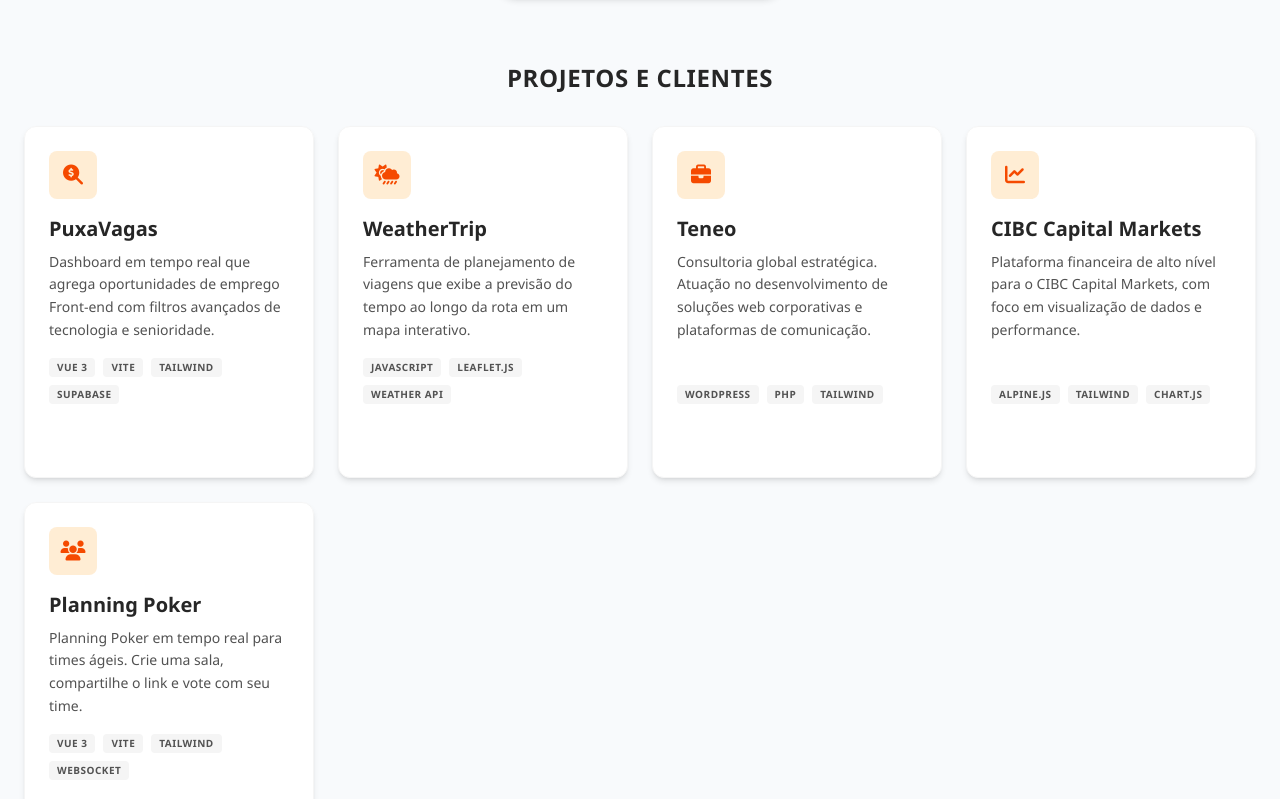
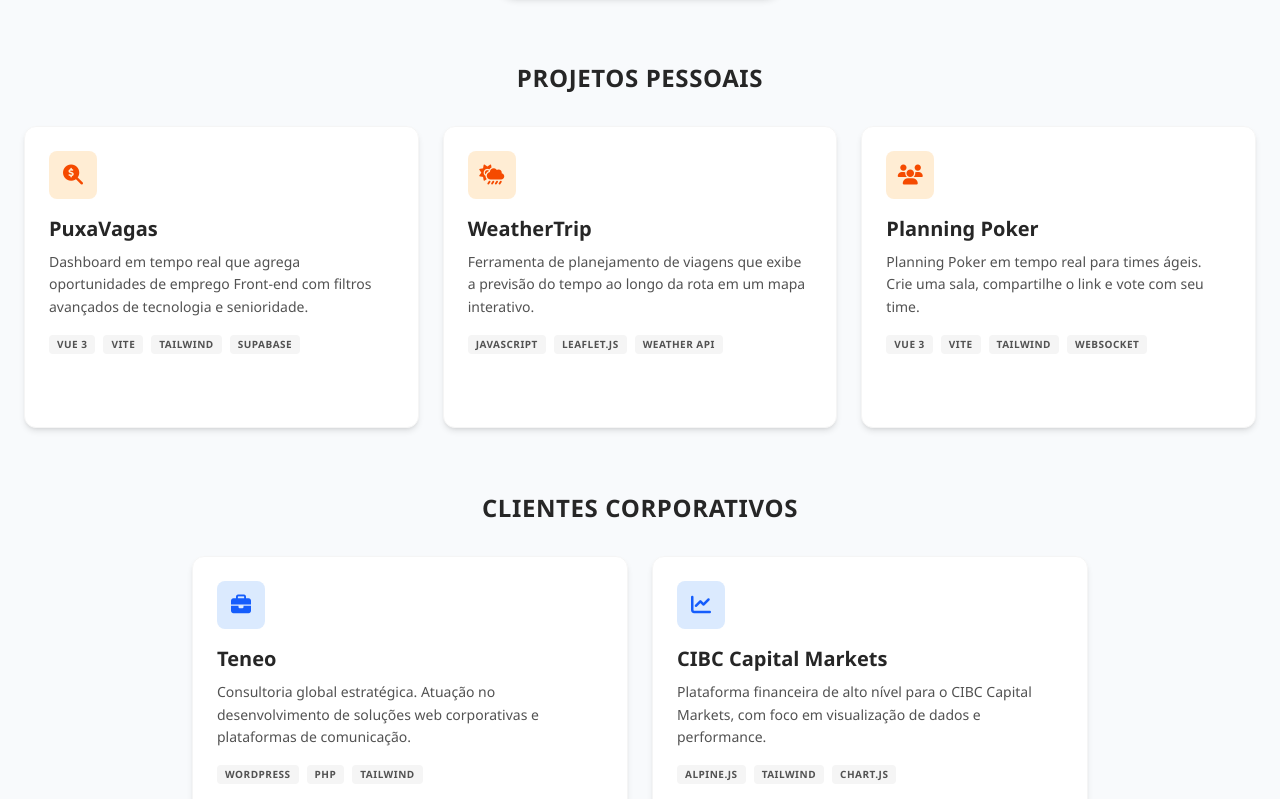
Before and after one commit to viniciusdocanto/docanto, a Vue app: page / in a window 1280 px wide. Shown: the part 1181-1980 px from the top of the page. Built offline with nearby package versions, Linux system fonts and the light colour scheme.

Commit message:
feat: split projects and clients into distinct sections

```diff
--- a/src/components/Projects.vue
+++ b/src/components/Projects.vue
@@ -1,11 +1,12 @@
 <template>
   <section class="mb-16 reveal" id="projects">
+      <!-- Projetos Pessoais -->
       <h3 class="text-2xl font-bold text-neutral-800 dark:text-neutral-100 mb-8 text-center uppercase tracking-wide">
-          {{ $t('projectsTitle') || 'Projetos e Clientes' }}
+          {{ $t('projectsPersonalTitle') || 'Projetos Pessoais' }}
       </h3>
 
-      <div class="grid grid-cols-1 md:grid-cols-2 lg:grid-cols-4 gap-6">
-          <a v-for="project in projects" :key="project.id" :href="project.url" target="_blank"
+      <div class="grid grid-cols-1 md:grid-cols-2 lg:grid-cols-3 gap-6 mb-16">
+          <a v-for="project in personalProjects" :key="project.id" :href="project.url" target="_blank"
              class="bg-white dark:bg-neutral-800 p-6 rounded-xl shadow-md border border-neutral-100 dark:border-neutral-700 hover:shadow-xl transition-all group flex flex-col h-full cursor-pointer no-underline">
               <div class="w-12 h-12 bg-orange-100 dark:bg-orange-900/30 rounded-lg flex items-center justify-center mb-4 group-hover:bg-orange-500 transition-colors">
                   <i :class="[project.icon, 'text-orange-600 dark:text-orange-400 group-hover:text-white text-xl']"></i>
@@ -29,6 +30,37 @@
               </div>
           </a>
       </div>
+
+      <!-- Clientes Corporativos -->
+      <h3 class="text-2xl font-bold text-neutral-800 dark:text-neutral-100 mb-8 text-center uppercase tracking-wide mt-12">
+          {{ $t('clientsTitle') || 'Clientes Corporativos' }}
+      </h3>
+
+      <div class="grid grid-cols-1 md:grid-cols-2 lg:grid-cols-2 gap-6 max-w-4xl mx-auto">
+          <a v-for="client in corporateClients" :key="client.id" :href="client.url" target="_blank"
+             class="bg-white dark:bg-neutral-800 p-6 rounded-xl shadow-md border border-neutral-100 dark:border-neutral-700 hover:shadow-xl transition-all group flex flex-col h-full cursor-pointer no-underline">
+              <div class="w-12 h-12 bg-blue-100 dark:bg-blue-900/30 rounded-lg flex items-center justify-center mb-4 group-hover:bg-blue-500 transition-colors">
+                  <i :class="[client.icon, 'text-blue-600 dark:text-blue-400 group-hover:text-white text-xl']"></i>
+              </div>
+              <h4 class="text-xl font-bold text-neutral-800 dark:text-neutral-100 mb-2">{{ client.name }}</h4>
+              <p class="text-neutral-600 dark:text-neutral-400 text-sm leading-relaxed mb-4 flex-grow">
+                  {{ client.desc }}
+              </p>
+
+              <!-- Technologies -->
+              <div class="flex flex-wrap gap-2 mt-auto">
+                <span v-for="tech in client.tech" :key="tech"
+                      class="px-2 py-0.5 bg-neutral-100 dark:bg-neutral-700 text-neutral-600 dark:text-neutral-300 text-[10px] font-bold rounded uppercase tracking-wider">
+                  {{ tech }}
+                </span>
+              </div>
+
+              <div class="mt-4 pt-4 border-t border-neutral-50 dark:border-neutral-700 flex items-center justify-between text-blue-600 dark:text-blue-400 text-xs font-bold opacity-0 group-hover:opacity-100 transition-opacity">
+                <span>{{ locale === 'pt' ? 'Ver Cliente' : 'View Client' }}</span>
+                <i class="fa-solid fa-arrow-up-right-from-square"></i>
+              </div>
+          </a>
+      </div>
   </section>
 </template>
 
@@ -38,7 +70,7 @@
 
 const { locale } = useI18n()
 
-const projects = computed(() => [
+const personalProjects = computed(() => [
     {
         id: 1,
         name: 'PuxaVagas',
@@ -57,6 +89,17 @@
     },
     {
         id: 3,
+        name: 'Planning Poker',
+        icon: 'fa-solid fa-users',
+        url: 'https://sites.docanto.net/planningpoker/',
+        tech: ['Vue 3', 'Vite', 'Tailwind', 'WebSocket'],
+        desc: locale.value === 'pt' ? 'Planning Poker em tempo real para times ágeis. Crie uma sala, compartilhe o link e vote com seu time.' : 'Real-time Planning Poker for agile teams. Create a room, share the link, and vote with your team.'
+    }
+])
+
+const corporateClients = computed(() => [
+    {
+        id: 4,
         name: 'Teneo',
         icon: 'fa-solid fa-briefcase',
         url: 'https://www.teneo.com',
@@ -64,20 +107,12 @@
         desc: locale.value === 'pt' ? 'Consultoria global estratégica. Atuação no desenvolvimento de soluções web corporativas e plataformas de comunicação.' : 'Global strategic consultancy. Worked on developing corporate web solutions and communication platforms.'
     },
     {
-        id: 4,
+        id: 5,
         name: 'CIBC Capital Markets',
         icon: 'fa-solid fa-chart-line',
         url: 'https://wtsiegelindex.cibccm.com/',
         tech: ['Alpine.js', 'Tailwind', 'Chart.js'],
         desc: locale.value === 'pt' ? 'Plataforma financeira de alto nível para o CIBC Capital Markets, com foco em visualização de dados e performance.' : 'High-level financial platform for CIBC Capital Markets, focusing on data visualization and performance.'
-    },
-    {
-        id: 5,
-        name: 'Planning Poker',
-        icon: 'fa-solid fa-users',
-        url: 'https://sites.docanto.net/planningpoker/',
-        tech: ['Vue 3', 'Vite', 'Tailwind', 'WebSocket'],
-        desc: locale.value === 'pt' ? 'Planning Poker em tempo real para times ágeis. Crie uma sala, compartilhe o link e vote com seu time.' : 'Real-time Planning Poker for agile teams. Create a room, share the link, and vote with your team.'
     }
 ])
 </script>
--- a/src/locales/messages.js
+++ b/src/locales/messages.js
@@ -10,6 +10,8 @@
         skillsSubtitle: "Tecnologias e ferramentas que domino",
         skillsBackendTitle: "Back-end, Dados & DevOps",
         projectsTitle: "Projetos e Clientes",
+        projectsPersonalTitle: "Projetos Pessoais",
+        clientsTitle: "Clientes Corporativos",
         footerRights: "Todos os direitos reservados.",
         experiences: [
             {
@@ -106,6 +108,8 @@
         skillsSubtitle: "Technologies and tools I master",
         skillsBackendTitle: "Back-end, Data & DevOps",
         projectsTitle: "Projects and Clients",
+        projectsPersonalTitle: "Personal Projects",
+        clientsTitle: "Corporate Clients",
         footerRights: "All rights reserved.",
         experiences: [
             {
```
